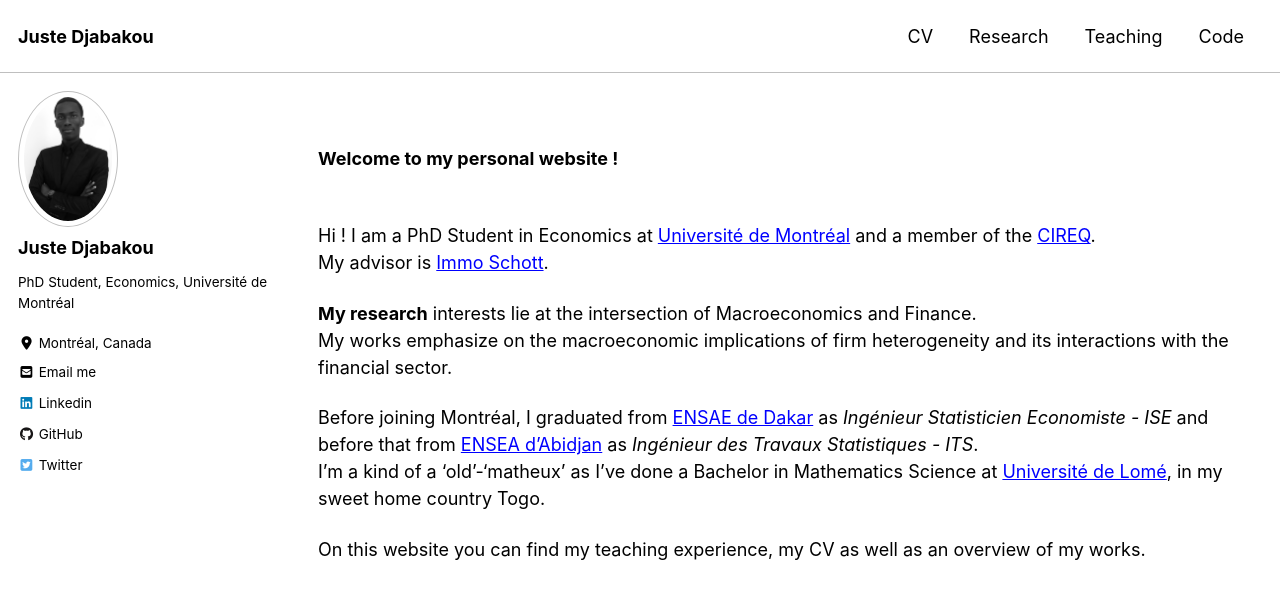
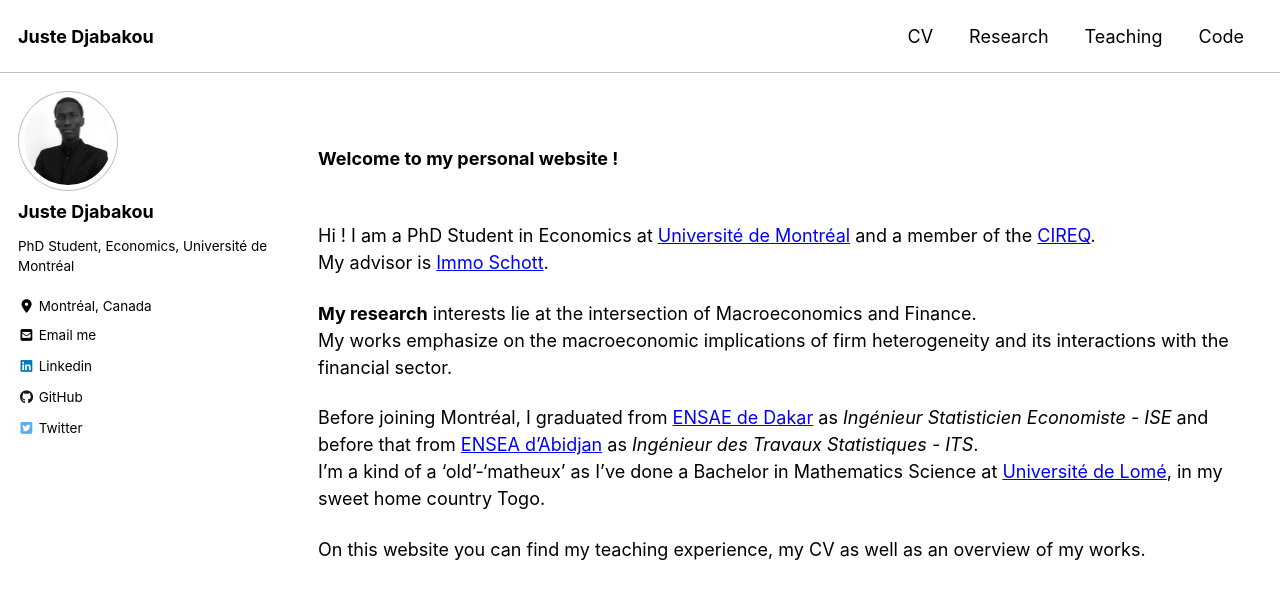
Before and after one commit to justedjabakou/justedjabakou.github.io, a Jekyll site: the page built from index.md, in a window 1280 px wide and 900 px high. Shown: the top 599 px of the window. Built offline with Jekyll 4.4.1, drawn with Linux system fonts in a browser that asks for light colours; cached includes are drawn as plain includes; nearby versions of some CDN libraries; the list of posts is cut into pages by our own code.

Commit message:
Update _config.yml

```diff
--- a/_config.yml
+++ b/_config.yml
@@ -110,7 +110,7 @@ analytics:
 # Site Author
 author:
   name             : "Juste Djabakou"
-  avatar           : "/assets/images/Portrait_DJ.jpg"  # bio_photo_.jpg
+  avatar           : "/assets/images/bio_photo_.jpg" # Portrait_DJ.jpg  # bio_photo_.jpg
   bio              : "PhD Student, Economics, Université de Montréal"
   location         : "Montréal, Canada"
   # email            : "juste.djabakou@umontreal.ca"
```
